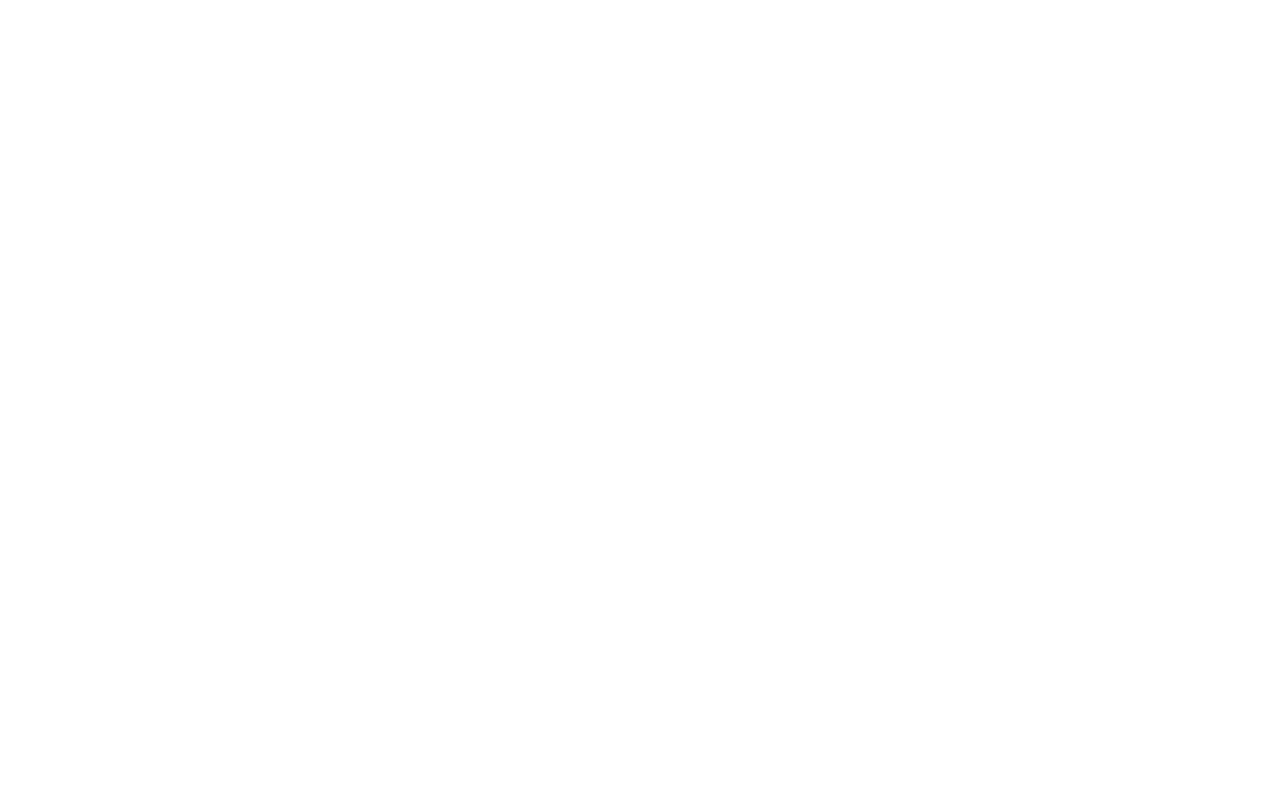
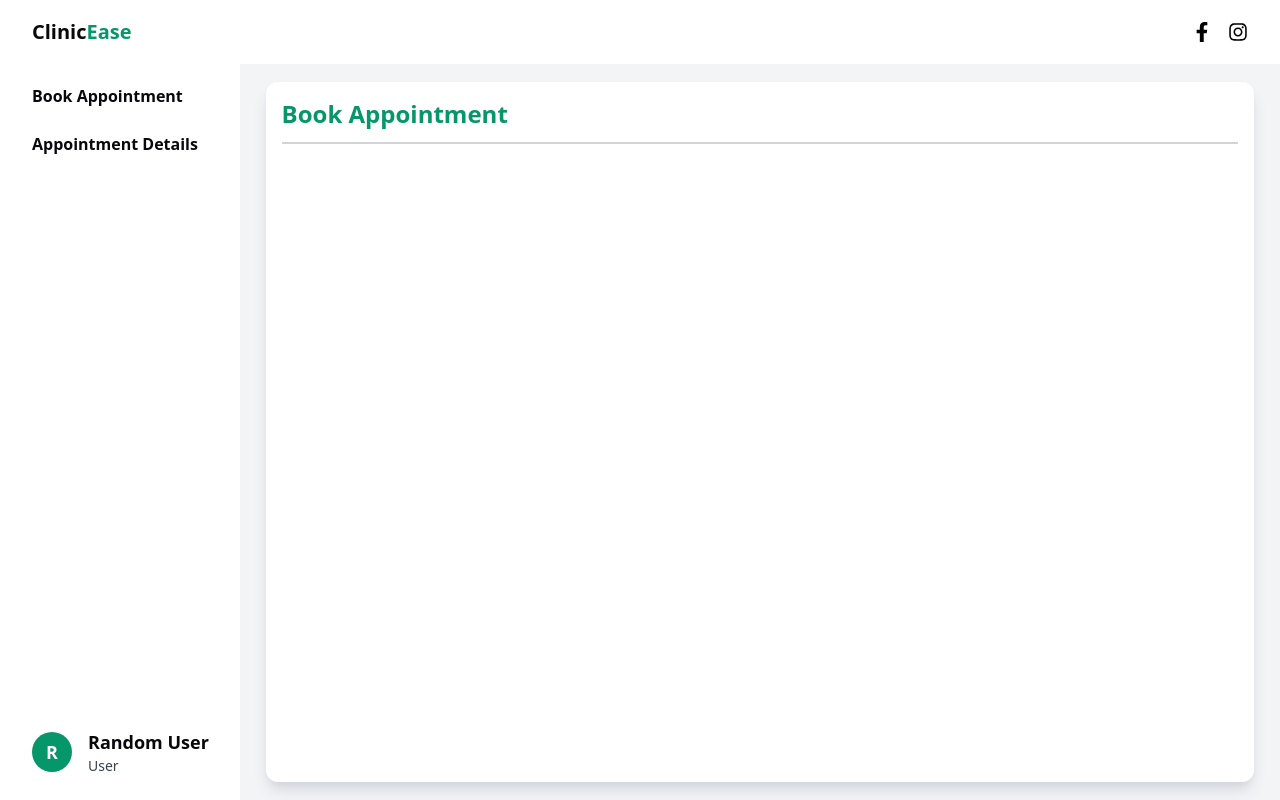
Before and after one commit to HimanshuS1nha/Clinic-Ease, a React (Vite) app in the folder client/: page /dashboard/patient/book-appointment in a window 1280 px wide. Before the commit this address had no page. Built offline with nearby package versions, Linux system fonts and the light colour scheme.

Commit message:
New page and new component added

```diff
--- a/client/constants/sidebar-items.ts
+++ b/client/constants/sidebar-items.ts
@@ -1,7 +1,7 @@
 export const patientSidebarItems = [
   {
     title: "Book Appointment",
-    url: "",
+    url: "book-appointment",
   },
   {
     title: "Appointment Details",
--- a/client/src/App.tsx
+++ b/client/src/App.tsx
@@ -4,7 +4,9 @@ import HomePage from "./pages/HomePage";
 
 import LoginPage from "./pages/auth/LoginPage";
 import SignupPage from "./pages/auth/SignupPage";
+
 import PatientDashboardPage from "./pages/patient-dashboard/PatientDashboardPage";
+import BookAppointmentPage from "./pages/patient-dashboard/BookAppointmentPage";
 
 const App = () => {
   return (
@@ -17,6 +19,10 @@ const App = () => {
 
       {/* Patient Dashboard */}
       <Route path="/dashboard/patient" Component={PatientDashboardPage} />
+      <Route
+        path="/dashboard/patient/book-appointment"
+        Component={BookAppointmentPage}
+      />
     </Routes>
   );
 };
--- a/client/src/components/dashboard/DashboardWrapper.tsx
+++ b/client/src/components/dashboard/DashboardWrapper.tsx
@@ -10,7 +10,7 @@ const DashboardWrapper = ({ children }: { children: ReactNode }) => {
       <div className="w-full h-[92vh] flex">
         <Sidebar />
 
-        <div className="bg-gray-100 w-full h-full">{children}</div>
+        <div className="bg-gray-100 w-full h-full flex justify-center items-center">{children}</div>
       </div>
     </>
   );
--- /dev/null
+++ b/client/src/components/dashboard/Title.tsx
@@ -0,0 +1,12 @@
+import React from "react";
+
+const Title = ({ children }: { children: React.ReactNode }) => {
+  return (
+    <div className="flex flex-col gap-y-3">
+      <p className="text-2xl font-bold text-emerald-600">{children}</p>
+      <div className="w-full h-0.5 bg-gray-300" />
+    </div>
+  );
+};
+
+export default Title;
--- /dev/null
+++ b/client/src/pages/patient-dashboard/BookAppointmentPage.tsx
@@ -0,0 +1,14 @@
+import DashboardWrapper from "@/components/dashboard/DashboardWrapper";
+import Title from "@/components/dashboard/Title";
+
+const BookAppointmentPage = () => {
+  return (
+    <DashboardWrapper>
+      <section className="bg-white w-[95%] h-[95%] rounded-xl shadow-lg shadow-gray-300 p-4">
+        <Title>Book Appointment</Title>
+      </section>
+    </DashboardWrapper>
+  );
+};
+
+export default BookAppointmentPage;
```
